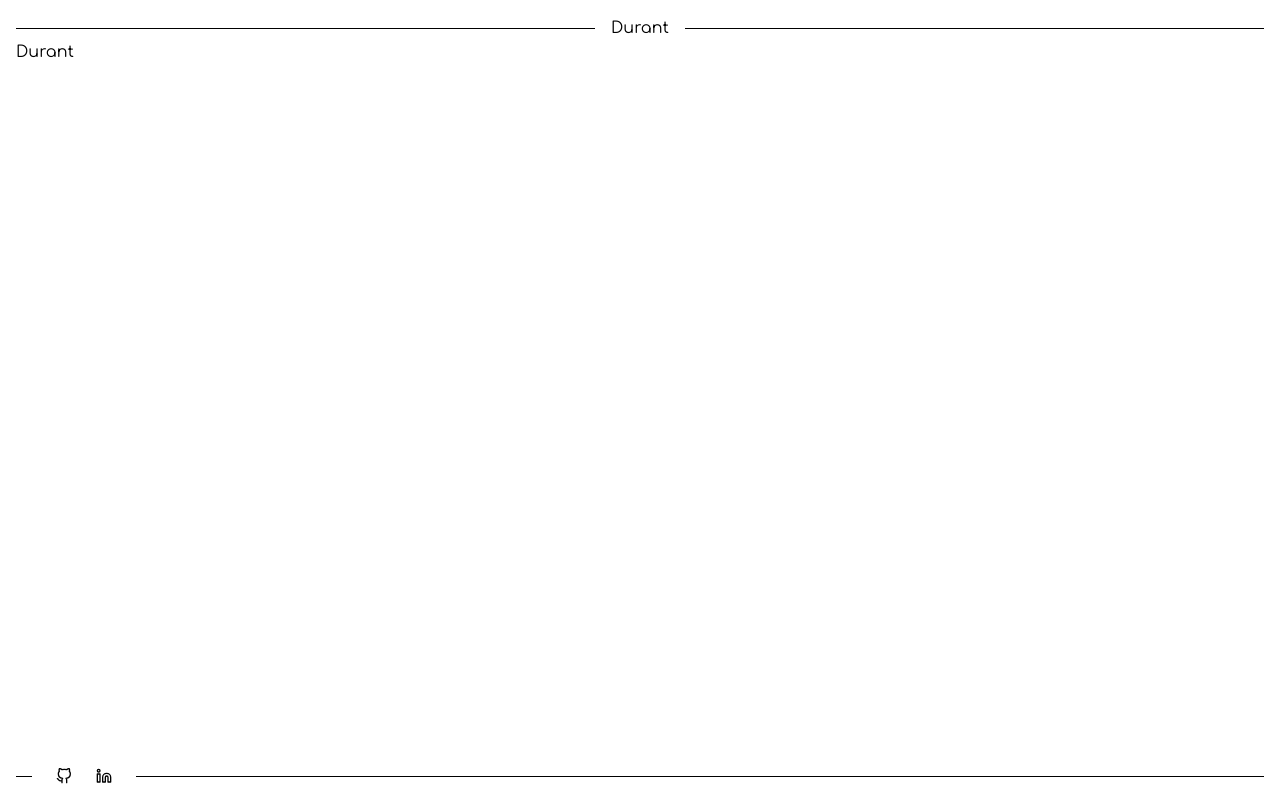
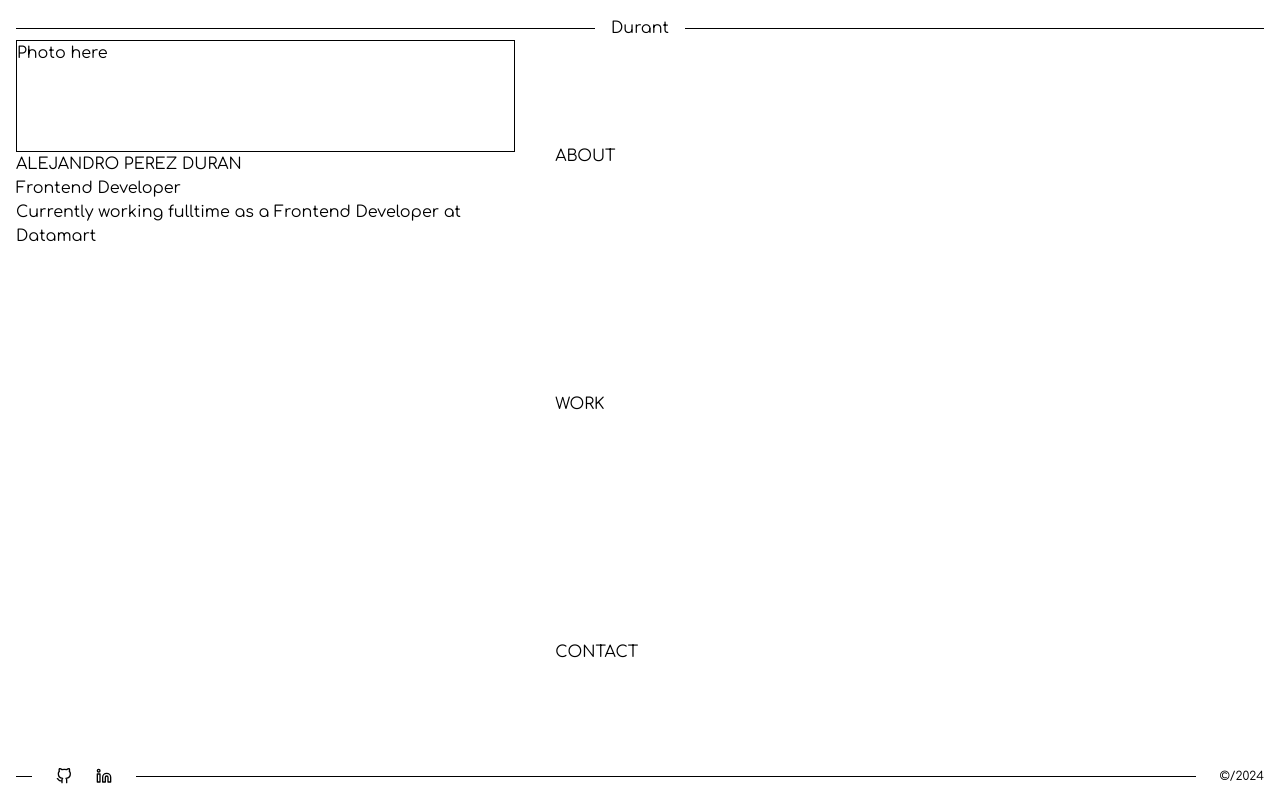
Before and after one commit to durantdurant95/portfolio, a Next.js app: page / in a window 1280 px wide. Built offline with nearby package versions, Linux system fonts and the light colour scheme.

Commit message:
Refactor layout and home page components

```diff
--- a/app/layout.tsx
+++ b/app/layout.tsx
@@ -13,11 +13,7 @@ export const metadata: Metadata = {
   description: "A place to display my latest work and projects.",
 };
 
-export default function RootLayout({
-  children,
-}: {
-  children: React.ReactNode;
-}) {
+const RootLayout = ({ children }: { children: React.ReactNode }) => {
   return (
     <html lang="en">
       <body className={`${comfortaa.className} flex h-screen flex-col p-4`}>
@@ -30,7 +26,6 @@ export default function RootLayout({
         <Analytics />
         <SpeedInsights />
         <footer className="flex items-center justify-center gap-6">
-          {/* //TODO: Add real links to social media */}
           <div className="h-[1px] w-4 bg-black" />
           <Link href="https://github.com/durantdurant95">
             <FiGithub />
@@ -39,8 +34,10 @@ export default function RootLayout({
             <FiLinkedin />
           </Link>
           <div className="h-[1px] grow bg-black" />
+          <p className="text-xs">©/2024</p>
         </footer>
       </body>
     </html>
   );
-}
+};
+export default RootLayout;
--- a/app/page.tsx
+++ b/app/page.tsx
@@ -1,11 +1,23 @@
-export default function Home() {
+import Link from "next/link";
+
+const Home = () => {
   return (
-    <main className="grow">
+    <main className="flex grow gap-10">
       {/* Name and photo section */}
-      <section>
-        <h1>Durant</h1>
+      <section className="w-2/5">
+        <div className="h-28 w-full border border-black">Photo here</div>
+        <h1>ALEJANDRO PEREZ DURAN</h1>
+        <h2>Frontend Developer</h2>
+        <p>Currently working fulltime as a Frontend Developer at Datamart</p>
       </section>
       {/* //TODO Links section */}
+      <section className="flex flex-col justify-around gap-4">
+        <Link href="/about">ABOUT</Link>
+        <Link href="/work">WORK</Link>
+        <Link href="/contact">CONTACT</Link>
+      </section>
     </main>
   );
-}
+};
+
+export default Home;
--- a/app/work/page.tsx
+++ b/app/work/page.tsx
@@ -1,7 +1,7 @@
 type Props = {};
 
-const page = (props: Props) => {
-  return <div>page</div>;
+const Work = (props: Props) => {
+  return <div>My work</div>;
 };
 
-export default page;
+export default Work;
```
